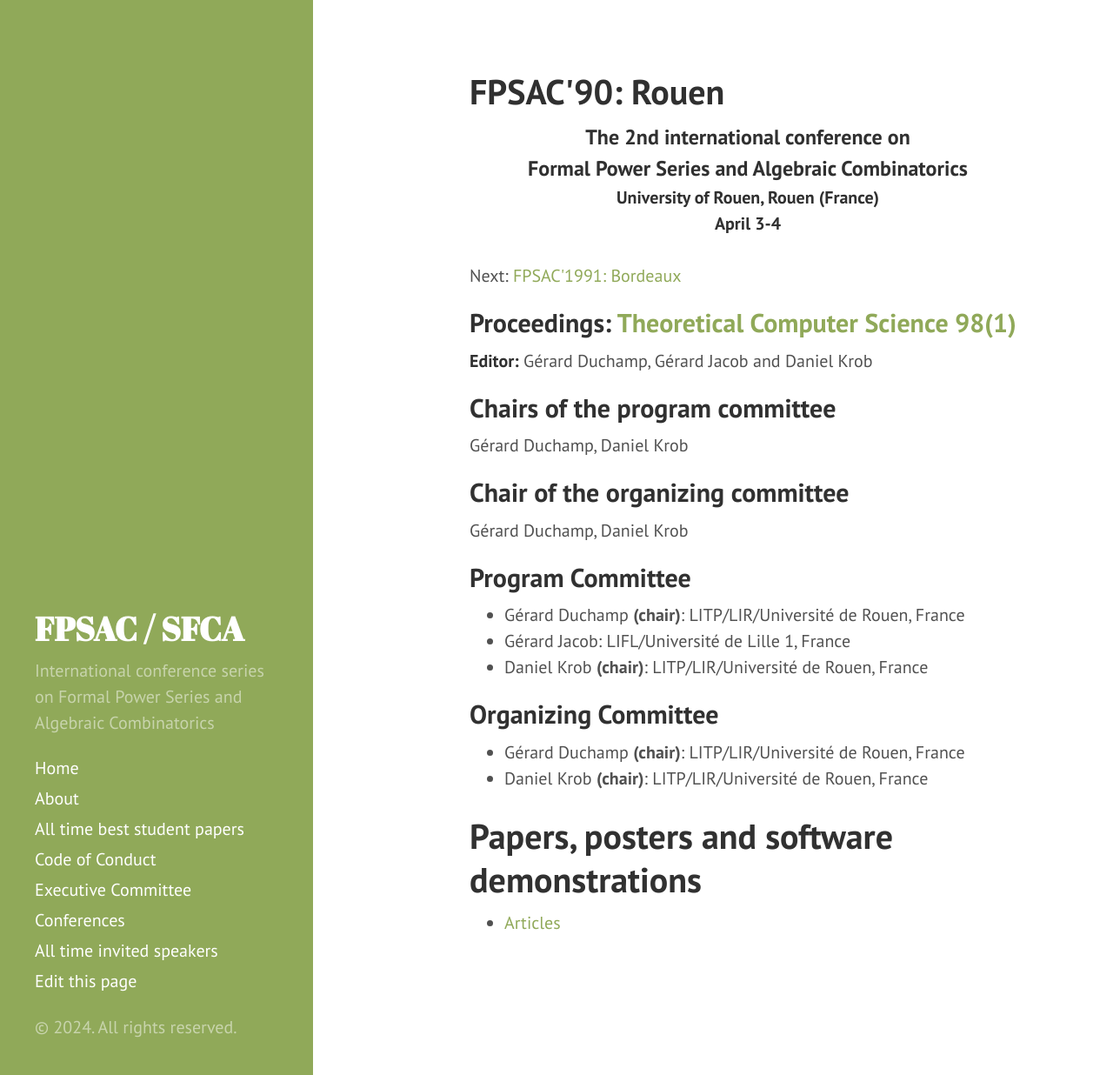
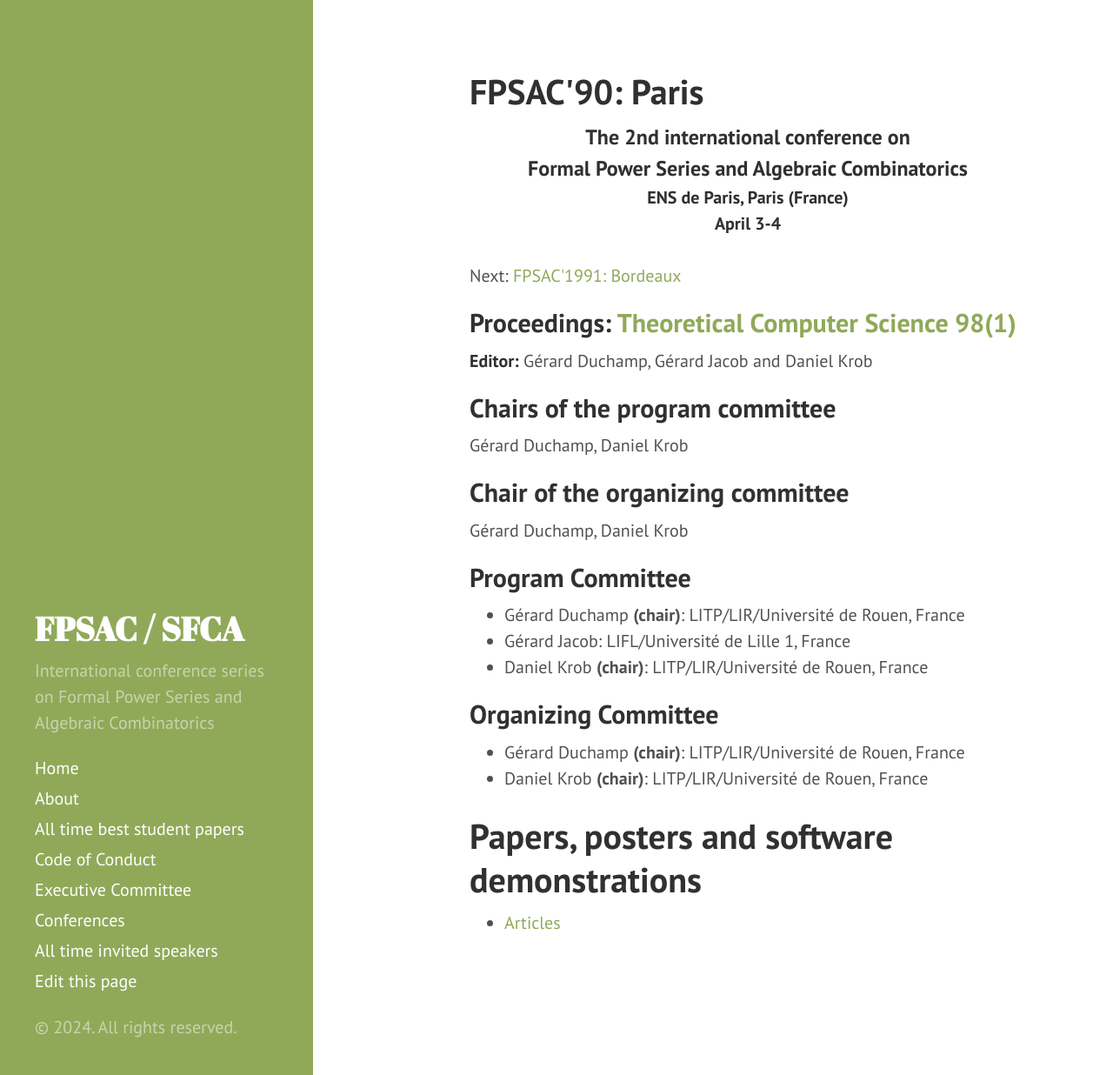
Before and after one commit to FPSAC/FPSAC.github.io, a Jekyll site: the page built from _confs/fpsac-1990.md, in a window 1280 px wide and 1236 px high. Shown: the whole window at 87% size. Built offline with Jekyll 4.4.1, drawn with Linux system fonts in a browser that asks for light colours.

Commit message:
Update FPSAC90

```diff
--- a/_confs/fpsac-1990.md
+++ b/_confs/fpsac-1990.md
@@ -2,8 +2,8 @@
 layout: conf
 year: 1990
 number: 2nd
-institution: University of Rouen
-town: Rouen
+institution: ENS de Paris
+town: Paris
 country: France
 dates: April 3-4
 participants: 25
```
